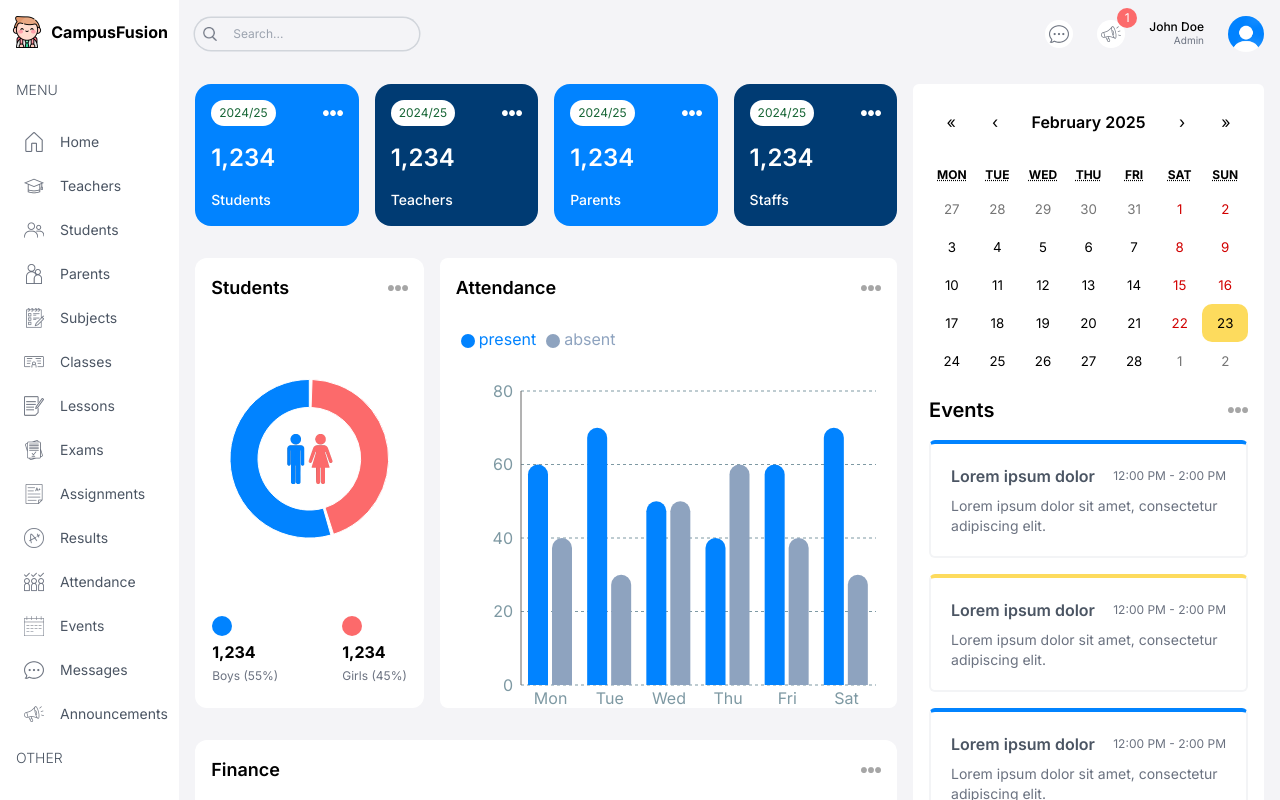
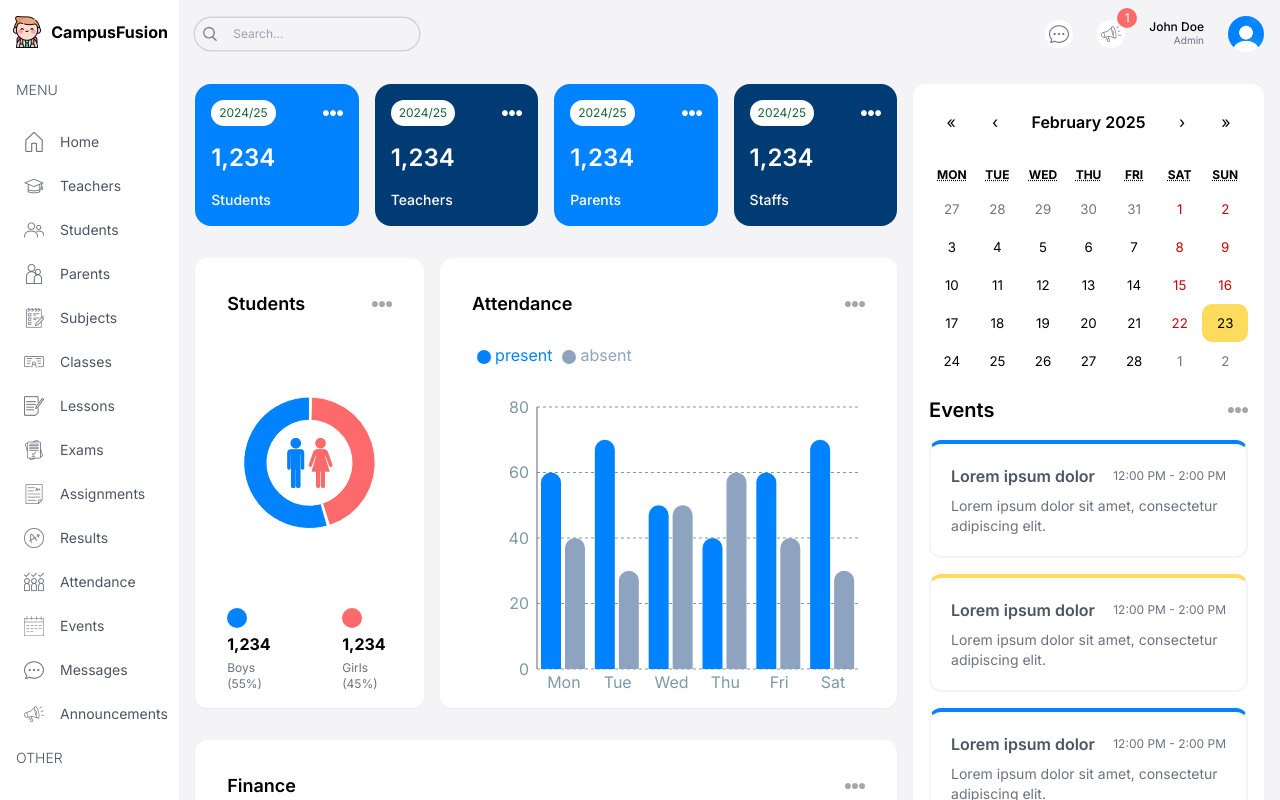
Before and after one commit to adivishnu-a/CampusFusion, a Next.js app: page /admin in a window 1280 px wide. Built offline with nearby package versions, Linux system fonts and the light colour scheme.

Commit message:
Enhance UI components with consistent styling; update background and border radius for improved aesthetics

```diff
--- a/src/app/(dashboard)/admin/page.tsx
+++ b/src/app/(dashboard)/admin/page.tsx
@@ -19,16 +19,16 @@ const AdminPage = () => {
         {/* Middle Charts */}
         <div className="flex gap-4 flex-col lg:flex-row">
           {/* Count Chart */}
-          <div className="w-full lg:w-1/3 h-[450px]">
+          <div className="w-full lg:w-1/3 h-[450px] bg-white rounded-xl shadow-sm p-4">
             <CountChart />
           </div>
           {/* Attendance Chart */}
-          <div className="w-full lg:w-2/3 h-[450px]">
+          <div className="w-full lg:w-2/3 h-[450px] bg-white rounded-xl shadow-sm p-4">
             <AttendanceChart />
           </div>
         </div>
         {/* Bottom Chart */}
-        <div className="w-full h-[500px]">
+        <div className="w-full h-[500px] bg-white rounded-xl shadow-sm p-4">
           <FinanceChart />
         </div>
       </div>
--- a/src/app/(dashboard)/student/page.tsx
+++ b/src/app/(dashboard)/student/page.tsx
@@ -6,7 +6,7 @@ const StudentPage = () => {
     <div className='p-4 flex gap-4 flex-col xl:flex-row'>
       {/* Left */}
       <div className='w-full xl:w-2/3'>
-        <div className='h-full bg-white p-4 rounded-md'>
+        <div className='h-full bg-white p-4 rounded-xl shadow-sm'>
           <h1 className="text-xl font-semibold">Schedule (4A)</h1>
           <BigCalendar />
         </div>
--- a/src/components/Announcements.tsx
+++ b/src/components/Announcements.tsx
@@ -1,12 +1,12 @@
 const Announcements = () => {
   return (
-    <div className="bg-white p-4 rounded-md">
+    <div className="bg-white p-4 rounded-xl shadow-sm">
       <div className="flex items-center justify-between">
         <h1 className="text-xl font-semibold">Announcements</h1>
         <span className="text-xs text-gray-500">View All</span>
       </div>
       <div className="flex flex-col gap-4 mt-4">
-        <div className="bg-campDarwinPastelCobaltBlue rounded-md p-4">
+        <div className="bg-campDarwinPastelCobaltBlue rounded-xl p-4">
           <div className="flex items-center justify-between">
             <h2 className="font-medium">Lorem ipsum dolor sit</h2>
             <span className="text-xs text-gray-500 bg-white rounded-md px-1 py-1">
@@ -18,7 +18,7 @@ const Announcements = () => {
             expedita. Rerum, quidem facilis?
           </p>
         </div>
-        <div className="bg-campDarwinPastelCandyPeach rounded-md p-4">
+        <div className="bg-campDarwinPastelCandyPeach rounded-xl p-4">
           <div className="flex items-center justify-between">
             <h2 className="font-medium">Lorem ipsum dolor sit</h2>
             <span className="text-xs text-gray-500 bg-white rounded-md px-1 py-1">
@@ -30,7 +30,7 @@ const Announcements = () => {
             expedita. Rerum, quidem facilis?
           </p>
         </div>
-        <div className="bg-campDarwinPastelZincYellow rounded-md p-4">
+        <div className="bg-campDarwinPastelZincYellow rounded-xl p-4">
           <div className="flex items-center justify-between">
             <h2 className="font-bold">Lorem ipsum dolor sit</h2>
             <span className="text-xs text-gray-500 bg-white rounded-md px-1 py-1">
--- a/src/components/EventCalendar.tsx
+++ b/src/components/EventCalendar.tsx
@@ -35,7 +35,7 @@ const EventCalendar = () => {
   const [value, onChange] = useState<Value>(new Date());
 
   return (
-    <div className="bg-white p-4 rounded-md">
+    <div className="bg-white p-4 rounded-xl shadow-sm">
       <Calendar onChange={onChange} value={value} />
       <div className="flex items-center justify-between">
         <h1 className="text-xl font-semibold my-4">Events</h1>
@@ -44,7 +44,7 @@ const EventCalendar = () => {
       <div className="flex flex-col gap-4">
         {events.map((event) => (
           <div
-            className="p-5 rounded-md border-2 border-gray-100 border-t-4 odd:border-t-campDarwinCobaltBlue even:border-t-campDarwinZincYellow"
+            className="p-5 rounded-xl border-2 border-gray-100 border-t-4 odd:border-t-campDarwinCobaltBlue even:border-t-campDarwinZincYellow"
             key={event.id}
           >
             <div className="flex items-center justify-between">
```
